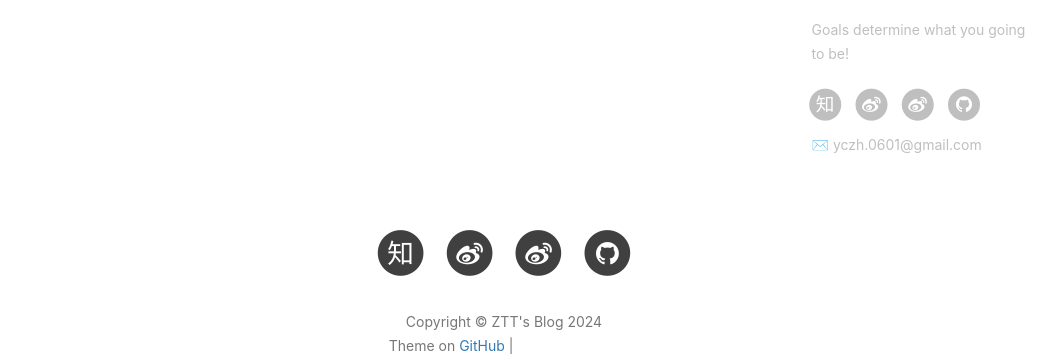
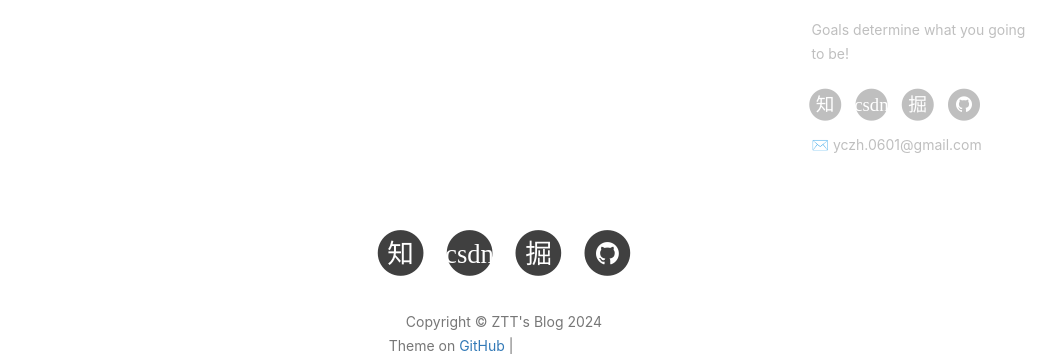
Before and after one commit to zccztt/zccztt.github.io, a Jekyll site: the page built from about.html, in a window 1280 px wide. Shown: the part 1007-1363 px from the top of the page, without its empty margins (136-1198 px from the left). Built offline with Jekyll 4.4.1, drawn with Linux system fonts in a browser that asks for light colours; nearby versions of some CDN libraries; comment, search, counter and statistics services are not loaded; grey boxes are pictures that could not be loaded.

Commit message:
修改标签

```diff
--- a/_includes/footer.html
+++ b/_includes/footer.html
@@ -55,7 +55,7 @@
                         <a target="_blank" href="{{ site.csdn_username }}">
                             <span class="fa-stack fa-lg">
                                 <i class="fa fa-circle fa-stack-2x"></i>
-                                <i class="fa fa-weibo fa-stack-1x fa-inverse"></i>
+                                <i class="fa fa-stack-1x fa-inverse">csdn</i>
                             </span>
                         </a>
                     </li>
@@ -66,7 +66,7 @@
                         <a target="_blank" href="https://juejin.cn/user/{{ site.juejin_username }}">
                             <span class="fa-stack fa-lg">
                                 <i class="fa fa-circle fa-stack-2x"></i>
-                                <i class="fa fa-weibo fa-stack-1x fa-inverse"></i>
+                                <i class="fa fa-stack-1x fa-inverse">掘</i>
                             </span>
                         </a>
                     </li>
--- a/_layouts/page.html
+++ b/_layouts/page.html
@@ -148,7 +148,7 @@
                                 <a target="_blank" href="https://www.zhihu.com/people/{{ site.zhihu_username }}">
                                     <span class="fa-stack fa-lg">
                                         <i class="fa fa-circle fa-stack-2x"></i>
-                                        <i class="fa  fa-stack-1x fa-inverse">知</i>
+                                        <i class="fa fa-stack-1x fa-inverse">知</i>
                                     </span>
                                 </a>
                             </li>
@@ -171,7 +171,7 @@
                                 <a target="_blank" href="{{ site.csdn_username }}">
                             <span class="fa-stack fa-lg">
                                 <i class="fa fa-circle fa-stack-2x"></i>
-                                <i class="fa fa-weibo fa-stack-1x fa-inverse"></i>
+                                <i class="fa fa-stack-1x fa-inverse">csdn</i>
                             </span>
                                 </a>
                             </li>
@@ -182,7 +182,7 @@
                                 <a target="_blank" href="https://juejin.cn/user/{{ site.juejin_username }}">
                             <span class="fa-stack fa-lg">
                                 <i class="fa fa-circle fa-stack-2x"></i>
-                                <i class="fa fa-weibo fa-stack-1x fa-inverse"></i>
+                                <i class="fa fa-stack-1x fa-inverse">掘</i>
                             </span>
                                 </a>
                             </li>
```
